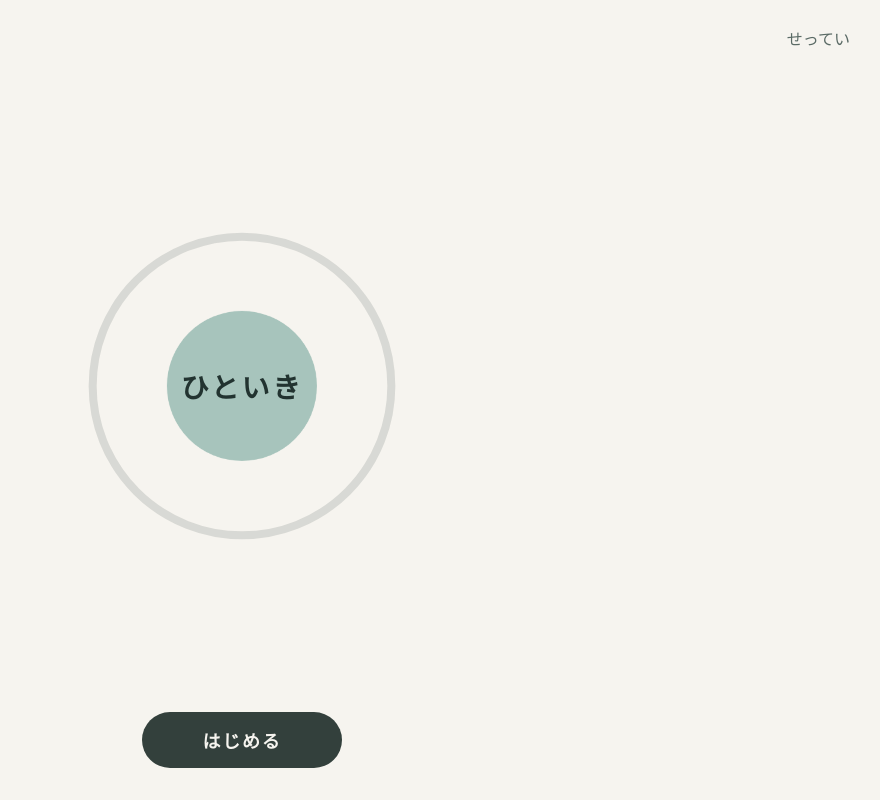
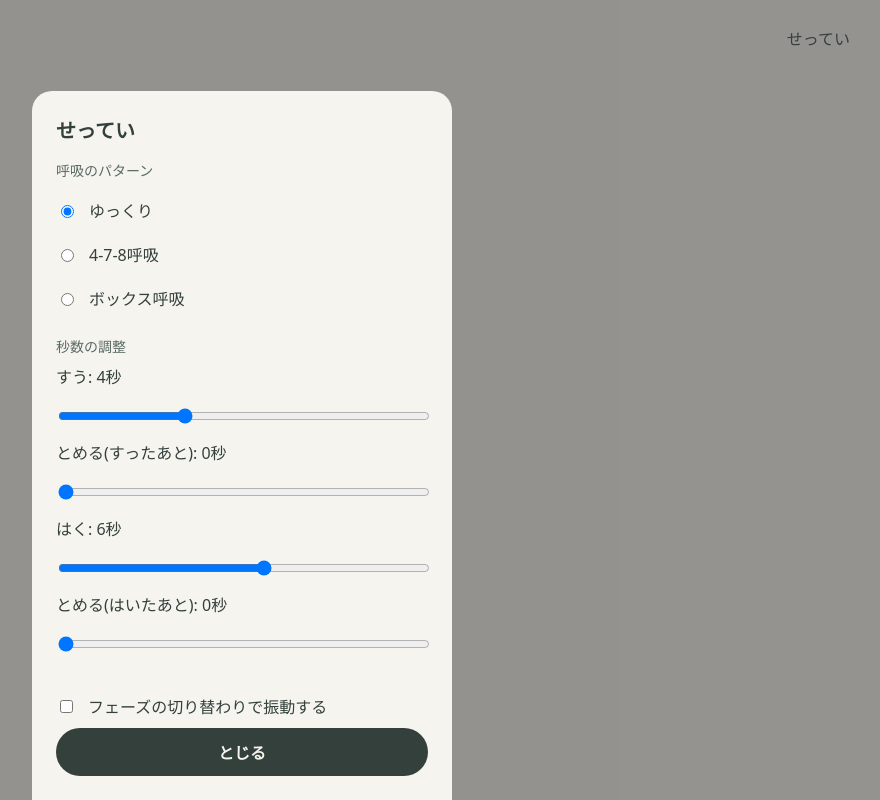
Before and after one commit to oekazuma/hitoiki, a SvelteKit app: page / in a window 1280 px wide. Both pictures are taken after a click on the button "せってい". Shown: the whole page, without its empty margins (398-1278 px from the left). Built offline with nearby package versions, Linux system fonts and the light colour scheme.

Commit message:
feat: 設定シート(プリセット・秒数調整・振動)を追加

```diff
--- /dev/null
+++ b/src/lib/components/SettingsSheet.svelte
@@ -0,0 +1,136 @@
+<script lang="ts">
+	import { PRESETS } from '$lib/breathing/presets';
+	import type { Settings } from '$lib/settings.svelte';
+
+	let { open = $bindable(false), settings }: { open: boolean; settings: Settings } = $props();
+
+	let dialogEl: HTMLDialogElement | undefined = $state();
+
+	const canVibrate = typeof navigator !== 'undefined' && 'vibrate' in navigator;
+
+	const sliders = [
+		{ key: 'inhale', label: 'すう', min: 1 },
+		{ key: 'holdIn', label: 'とめる(すったあと)', min: 0 },
+		{ key: 'exhale', label: 'はく', min: 1 },
+		{ key: 'holdOut', label: 'とめる(はいたあと)', min: 0 }
+	] as const;
+
+	$effect(() => {
+		if (!dialogEl) return;
+		if (open && !dialogEl.open) dialogEl.showModal();
+		if (!open && dialogEl.open) dialogEl.close();
+	});
+</script>
+
+<dialog bind:this={dialogEl} class="sheet" onclose={() => (open = false)}>
+	<h2>せってい</h2>
+
+	<fieldset>
+		<legend>呼吸のパターン</legend>
+		{#each PRESETS as preset (preset.id)}
+			<label class="preset">
+				<input
+					type="radio"
+					name="preset"
+					value={preset.id}
+					checked={settings.presetId === preset.id}
+					onchange={() => settings.selectPreset(preset.id)}
+				/>
+				<span>{preset.name}</span>
+			</label>
+		{/each}
+	</fieldset>
+
+	<fieldset>
+		<legend>秒数の調整</legend>
+		{#each sliders as slider (slider.key)}
+			<label class="slider">
+				<span>{slider.label}: {settings.custom[slider.key]}秒</span>
+				<input
+					type="range"
+					min={slider.min}
+					max="10"
+					step="1"
+					value={settings.custom[slider.key]}
+					oninput={(e) => settings.updateCustom({ [slider.key]: e.currentTarget.valueAsNumber })}
+				/>
+			</label>
+		{/each}
+	</fieldset>
+
+	{#if canVibrate}
+		<label class="vibration">
+			<input
+				type="checkbox"
+				checked={settings.vibration}
+				onchange={(e) => settings.setVibration(e.currentTarget.checked)}
+			/>
+			<span>フェーズの切り替わりで振動する</span>
+		</label>
+	{/if}
+
+	<button class="close" onclick={() => (open = false)}>とじる</button>
+</dialog>
+
+<style>
+	.sheet {
+		width: min(100%, 420px);
+		margin: auto auto 0;
+		border: none;
+		border-radius: 20px 20px 0 0;
+		padding: 1.5rem 1.5rem calc(1.5rem + env(safe-area-inset-bottom));
+		background: var(--bg);
+		color: var(--fg);
+	}
+
+	.sheet::backdrop {
+		background: rgba(0, 0, 0, 0.4);
+	}
+
+	h2 {
+		margin: 0 0 1rem;
+		font-size: 1.25rem;
+	}
+
+	fieldset {
+		border: none;
+		margin: 0 0 1rem;
+		padding: 0;
+	}
+
+	legend {
+		font-size: 0.875rem;
+		color: var(--fg-soft);
+		padding: 0;
+		margin-bottom: 0.5rem;
+	}
+
+	.preset,
+	.slider,
+	.vibration {
+		display: flex;
+		align-items: center;
+		gap: 0.75rem;
+		min-height: 44px;
+	}
+
+	.slider {
+		flex-direction: column;
+		align-items: stretch;
+		gap: 0.25rem;
+	}
+
+	.slider input {
+		width: 100%;
+		min-height: 44px;
+	}
+
+	.close {
+		width: 100%;
+		min-height: 48px;
+		border-radius: 24px;
+		background: var(--button-bg);
+		color: var(--button-fg);
+		font-weight: 600;
+	}
+</style>
--- a/src/routes/+page.svelte
+++ b/src/routes/+page.svelte
@@ -4,6 +4,7 @@
 	import { createSettings } from '$lib/settings.svelte';
 	import BreathingCircle from '$lib/components/BreathingCircle.svelte';
 	import ControlBar from '$lib/components/ControlBar.svelte';
+	import SettingsSheet from '$lib/components/SettingsSheet.svelte';
 
 	const settings = createSettings();
 	const engine = new BreathingEngine();
@@ -92,6 +93,8 @@
 	<ControlBar running={engineState.running} onstart={startGuide} onstop={stopGuide} />
 </main>
 
+<SettingsSheet bind:open={sheetOpen} {settings} />
+
 <style>
 	.app {
 		min-height: 100dvh;
```
Also changed, not shown: 1 other file (tests, documents, lock files or other folders).
